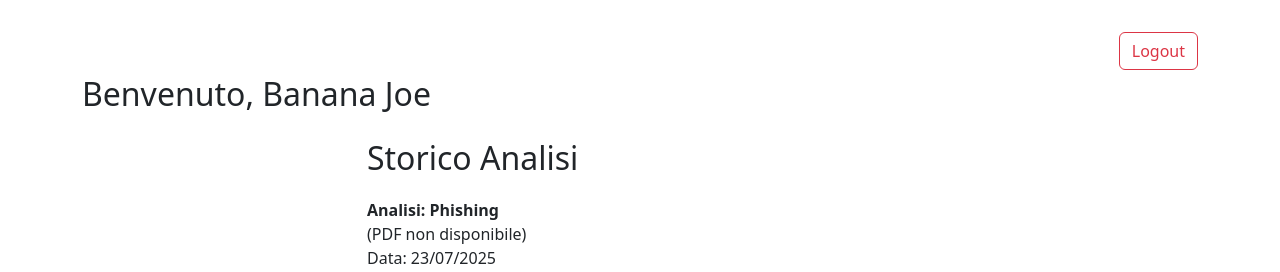
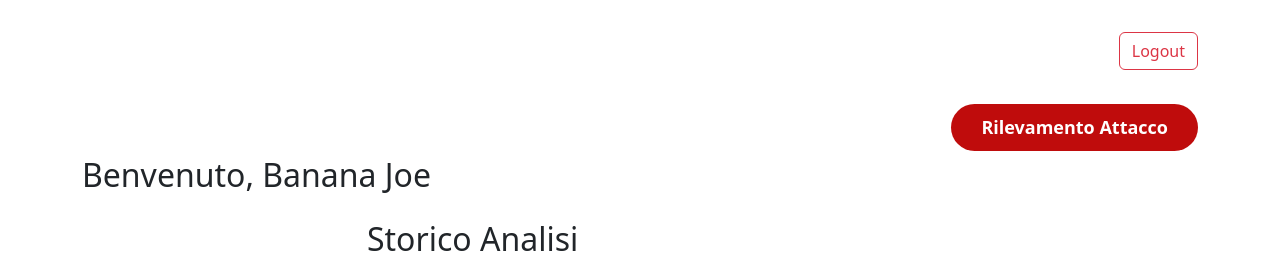
Before and after one commit to Axel0252/SW_Sicuro_Website, a Django app: template website/templates/homepage.html in a window 1280 px wide. Shown: the part 106-378 px from the top of the page. Run offline with Django 5.2, Linux system fonts and the light colour scheme; the template is opened without the code that fills it: values that come from a table or form of the project are taken from there, others are empty; data comes from the database, SQL or seed files in the repository.

Commit message:
bottone rilevamento attacco

```diff
--- a/website/templates/homepage.html
+++ b/website/templates/homepage.html
@@ -10,6 +10,10 @@
                 {% csrf_token %}
                 <button type="submit" class="btn btn-outline-danger">Logout</button>
     </form>
+    <br>
+
+        <a href="{% url 'rilevamento_attacco' %}" class="btn btn-custom">Rilevamento Attacco</a>
+
 </div>
 
     <div class="row justify-content-center">
```
